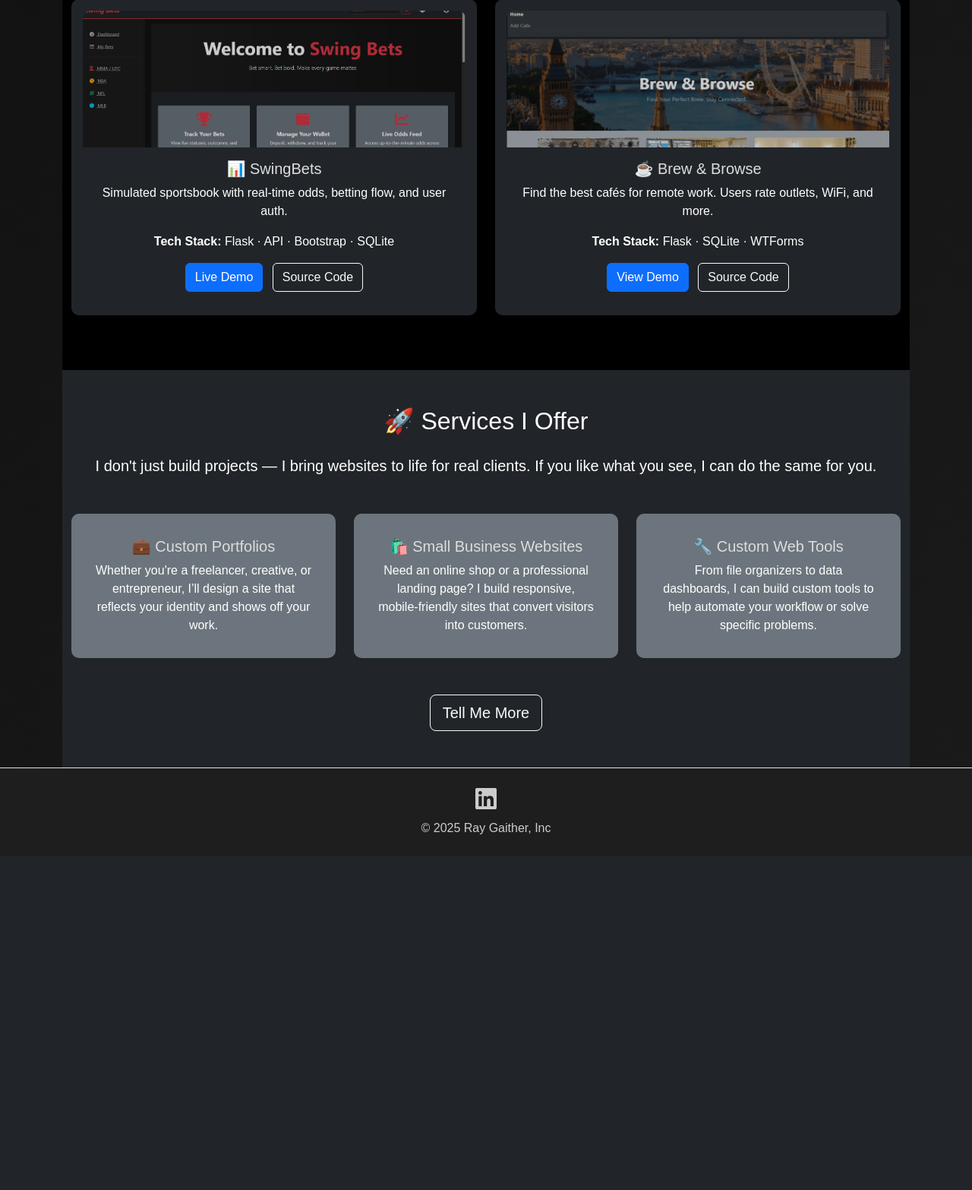
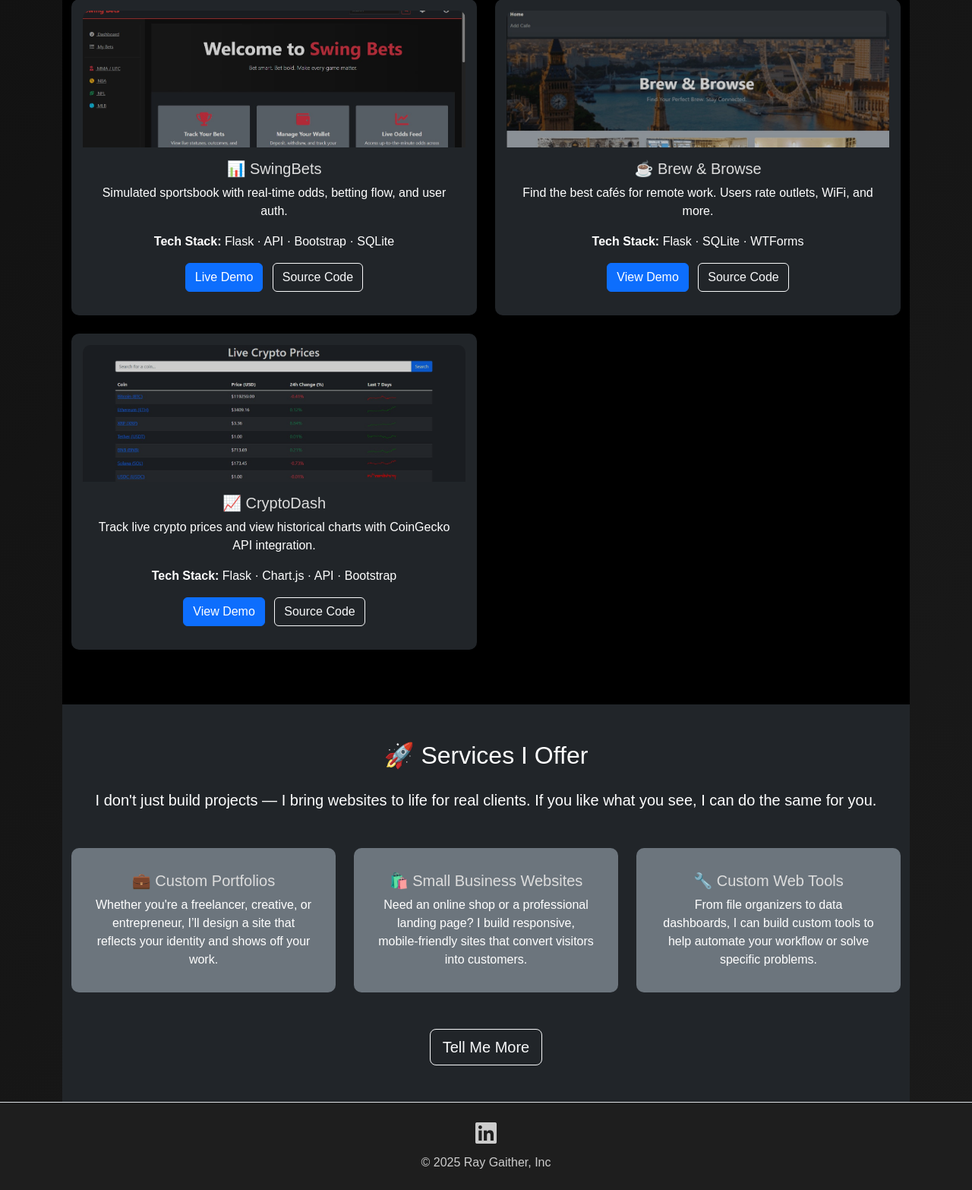
Before and after one commit to raygaither3/MyProPortfolio, a Flask app: page /projects in a window 1280 px wide. Shown: the part 815-2381 px from the top of the page at 76% size. Before the commit the page ends 1913 px from the top, so only its background shows below. Run offline with Flask 3, Linux system fonts and the light colour scheme; some libraries are stand-ins or nearby versions.

Commit message:
Added crypto_dash project

```diff
--- a/templates/main/projects.html
+++ b/templates/main/projects.html
@@ -72,6 +72,20 @@
         </div>
       </div>
 
+      <!-- CryptoDash -->
+      <div class="col-md-6 col-lg-6 mb-4">
+        <div class="card h-100 bg-dark text-white border-light">
+          <img src="{{ url_for('static', filename='assets/images/crypto_home.jpg') }}" class="card-img-top" alt="CryptoDash App">
+          <div class="card-body">
+            <h5 class="card-title">📈 CryptoDash</h5>
+            <p class="card-text">Track live crypto prices and view historical charts with CoinGecko API integration.</p>
+            <p><strong>Tech Stack:</strong> Flask · Chart.js · API · Bootstrap</p>
+            <a href="{{ url_for('static', filename='assets/previews/crypto_clip.gif') }}" target="_blank" class="btn btn-primary me-2">View Demo</a>
+            <a href="https://github.com/raygaither3/CryptoDash" target="_blank" class="btn btn-outline-light">Source Code</a>
+          </div>
+        </div>
+      </div>
+
     </div>
   </div>
 </section>
```
Also changed, not shown: static/assets/images/crypto_home.jpg (added), static/assets/previews/crypto_clip.gif (added).
